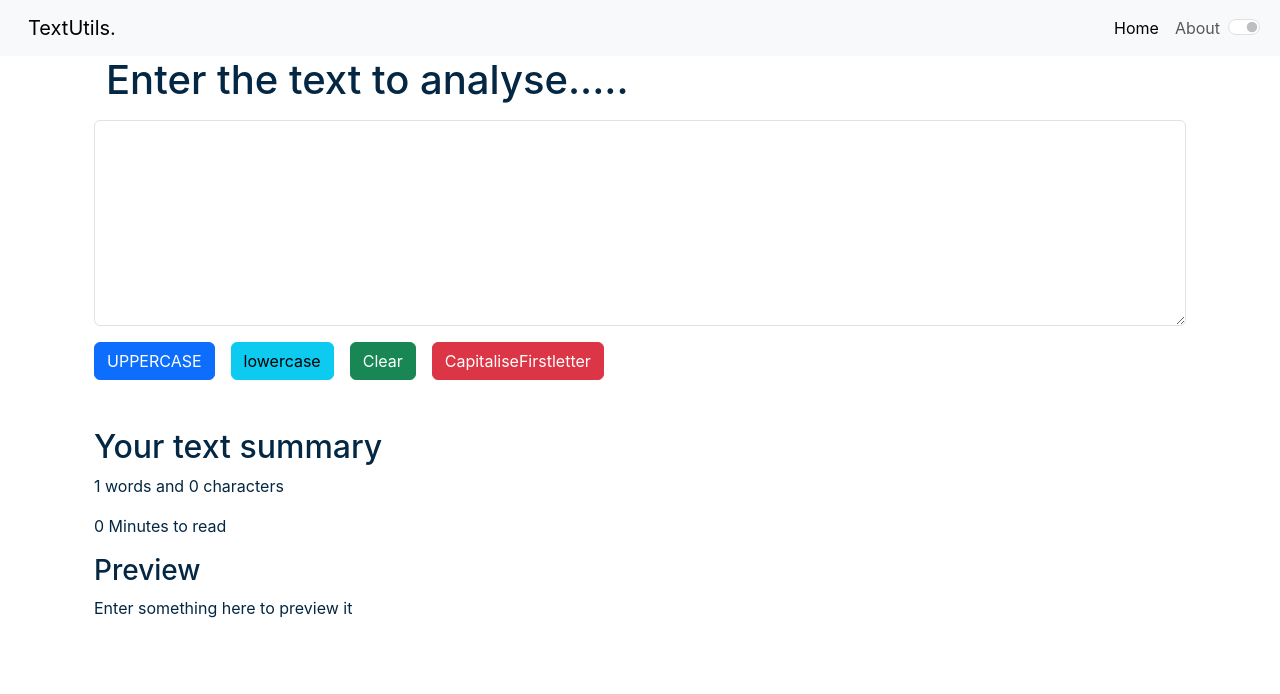
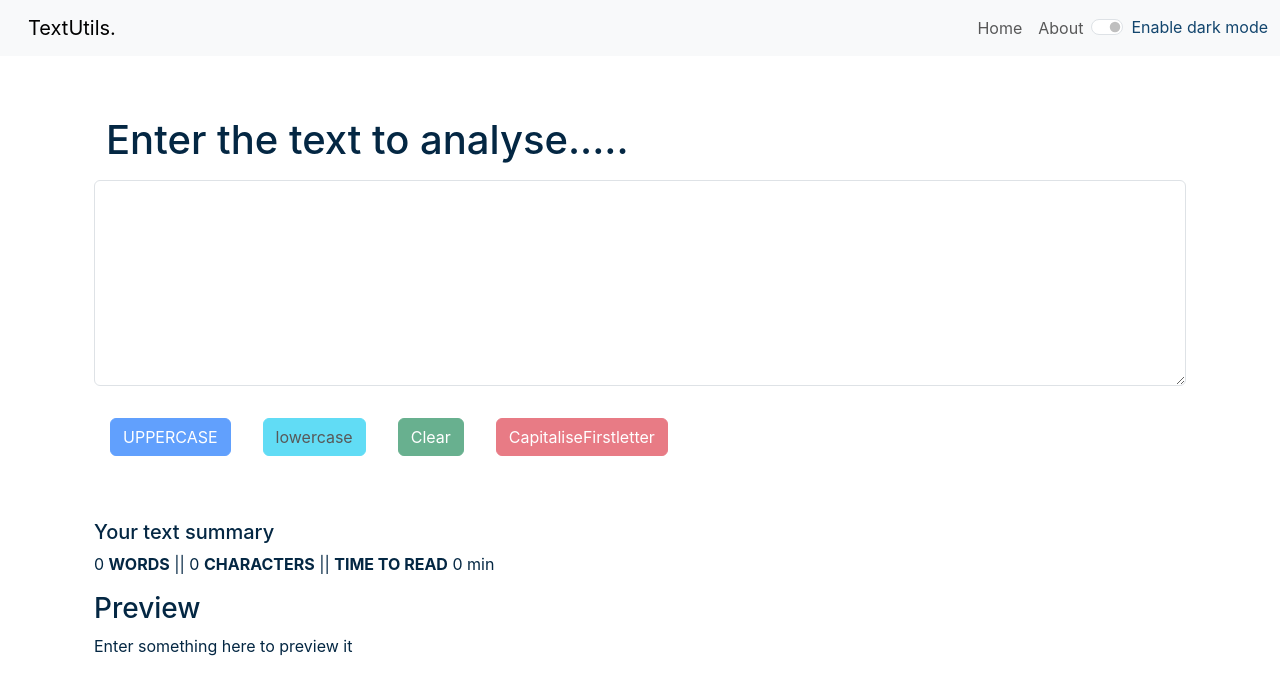
Before and after one commit to nirmalyax/TextAnalyzer-react, a React (Create React App) app: page / in a window 1280 px wide. Shown: the top 694 px of the page. Built offline with nearby package versions, Linux system fonts and the light colour scheme.

Commit message:
Debugging

```diff
--- a/src/components/Alert.jsx
+++ b/src/components/Alert.jsx
@@ -5,8 +5,11 @@ export default function Alert(props) {
         return word.charAt(0).toUpperCase()+word.slice(1);
     }
   return (
-    props.alert && <div className={`alert alert-${props.alert.type} alert-dismissible fade show`} role="alert">
-        <strong> {capitalise(props.alert.type)} </strong> : {props.alert.message}
+    <div style={{height:'60px'}}>
+      {(props.alert) &&
+      <div className={`alert alert-${props.alert.type} alert-dismissible fade show`} role="alert">
+          <strong> {capitalise(props.alert.type)} </strong> : {props.alert.message}
+      </div>}
     </div>
   )
 }
--- a/src/components/hero.jsx
+++ b/src/components/hero.jsx
@@ -45,24 +45,25 @@ export default function Hero(props) {
         </div>
 
         {/* All the buttons of the app */}
-        <button className="btn btn-primary" onClick={handleUPclick}>
+        <button disabled={text.length===0} className="btn btn-primary mx-3 my-3"  onClick={handleUPclick}>
+
           UPPERCASE
         </button>
-        <button className="btn btn-info mx-3" onClick={handleLOclick}>
+        <button disabled={text.length===0}  className="btn btn-info mx-3 my-3" onClick={handleLOclick}>
           lowercase
         </button>
-        <button className="btn btn-success " onClick={clear}>
+        <button disabled={text.length===0} className="btn btn-success mx-3 my-3" onClick={clear}>
           Clear
         </button>
-        <button className="btn btn-danger mx-3 " onClick={handleFirstletter}>
+        <button disabled={text.length===0} className="btn btn-danger mx-3 my-3" onClick={handleFirstletter}>
          CapitaliseFirstletter
         </button>
       </div>
 
       <div className="container my-5" style={{color: props.mode==='dark'?'white':'#042743'}}>
-        <h2 >Your text summary</h2>
-        <p>{text.split(" ").length} words and {text.length} characters</p>
-        <p>{0.008*text.length} Minutes to read</p>
+        <h5 >Your text summary</h5>
+        <p>{text.split(" ").filter((e)=>{ return e.length !== 0}).length} <b>WORDS</b> || {text.length} <b>CHARACTERS</b> || <b>TIME TO READ</b> {0.008*text.length} min</p>
+
         <h3>Preview</h3>
         <p>{text.length>0?text:"Enter something here to preview it"}</p>
       </div>
--- a/src/components/navbar.jsx
+++ b/src/components/navbar.jsx
@@ -13,7 +13,7 @@ export default function Navbar(props) {
                 <div className="collapse navbar-collapse" id="navbarSupportedContent">
                     <ul className="navbar-nav me-auto mb-2 mb-lg-0">
                         <li className="nav-item">
-                        <Link className="nav-link active" aria-current="page" to="/">{props.home}</Link>
+                        <Link className="nav-link" aria-current="page" to="/">{props.home}</Link>
                         </li>
                         <li className="nav-item">
                         <Link className="nav-link" href="my-react-app/src/components/About.jsx" to="/about">{props.about}</Link>
@@ -21,7 +21,7 @@ export default function Navbar(props) {
                     </ul>
                     <div className="form-check form-switch form-check-reverse">
                         <input class="form-check-input" type="checkbox" id="flexSwitchCheckReverse" onClick={props.toggleMode}/>
-                        {/* <label className="form-check-label" htmlFor="flexSwitchCheckDefault">checkbox input</label> */}
+                        <label className="form-check-label" htmlFor="flexSwitchCheckDefault" style={{color: props.mode==='light'?'#13466e':'#9A9D9E'}}>Enable dark mode</label>
                     </div>
                 </div>
             </div>
```
